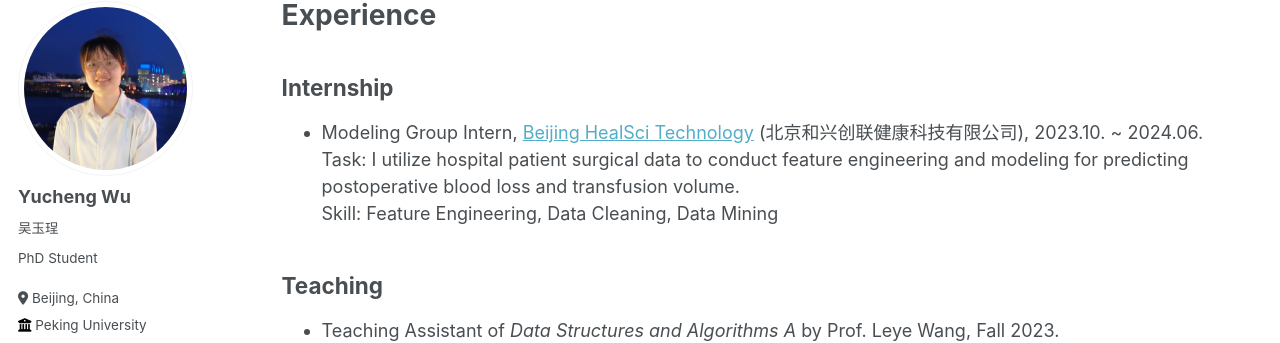
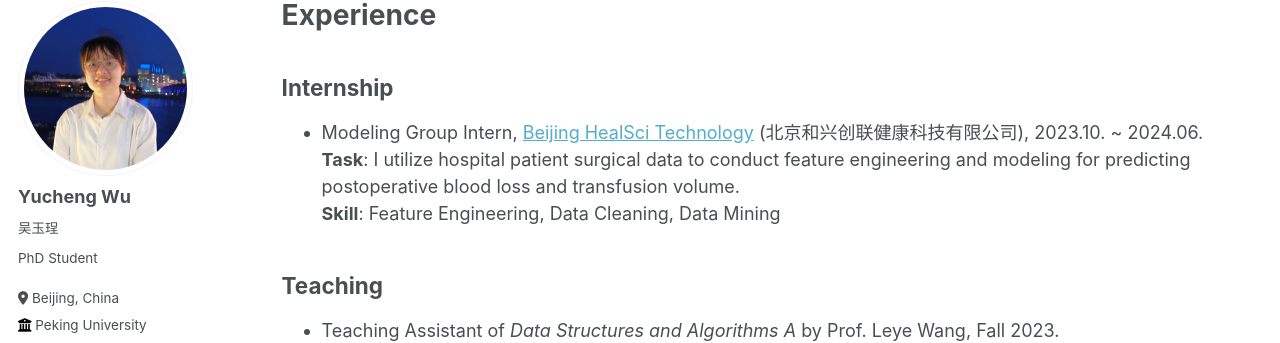
Before and after one commit to wuyucheng2002/wuyucheng2002.github.io, a Jekyll site: the page built from _pages/experience.md, in a window 1280 px wide. Shown: the part 117-460 px from the top of the page. Built offline with Jekyll 4.4.1, drawn with Linux system fonts in a browser that asks for light colours; some web fonts are replaced; part of the change alters nothing that is shown.

```diff
--- a/_pages/experience.md
+++ b/_pages/experience.md
@@ -8,8 +8,8 @@ author_profile: true
 ## Internship
 
 * Modeling Group Intern, <a href="https://www.healscitech.com/#/home" target="_blank">Beijing HealSci Technology</a> (北京和兴创联健康科技有限公司), 2023.10. ~ 2024.06. <br/>
-Task: I utilize hospital patient surgical data to conduct feature engineering and modeling for predicting postoperative blood loss and transfusion volume. <br/>
-Skill: Feature Engineering, Data Cleaning, Data Mining
+**Task**: I utilize hospital patient surgical data to conduct feature engineering and modeling for predicting postoperative blood loss and transfusion volume. <br/>
+**Skill**: Feature Engineering, Data Cleaning, Data Mining
 
 ## Teaching
 
```
